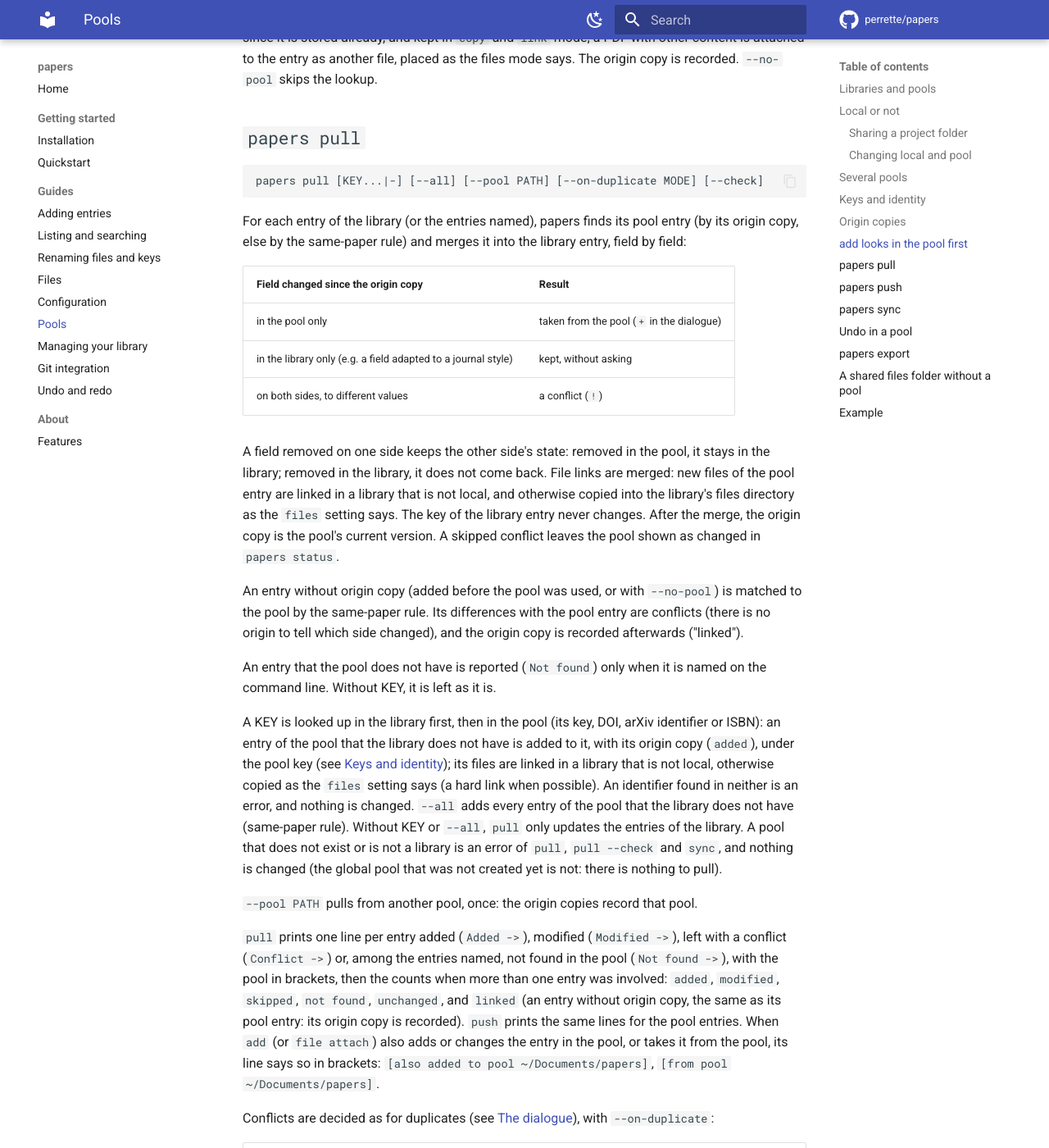
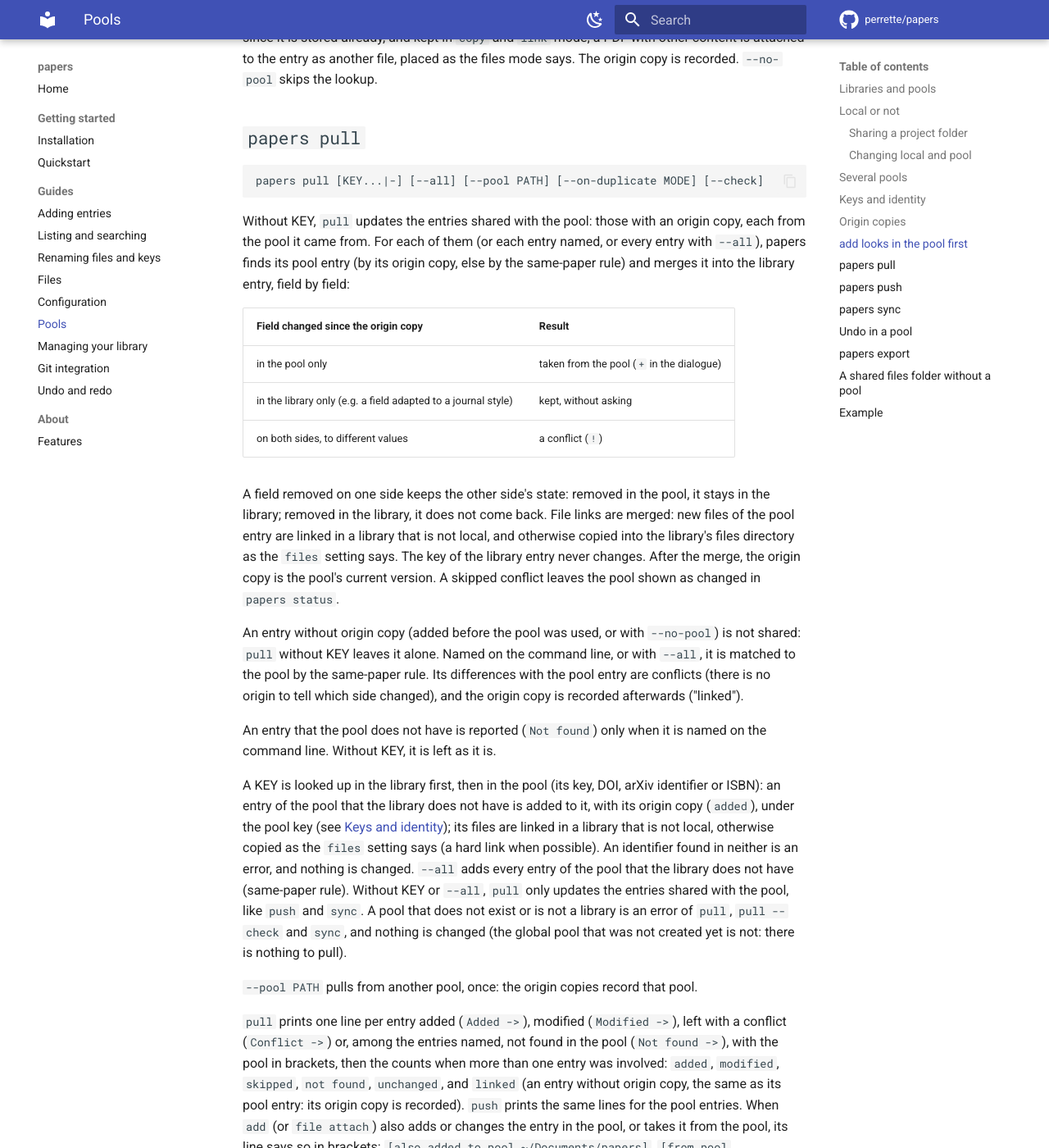
Before and after one commit to perrette/papers, an MkDocs documentation site: the page built from docs/pools.md, in a window 1280 px wide and 1400 px high, scrolled down 5495 px. Shown: the whole window at 82% size. Built offline with MkDocs 1.6.1 and Material for MkDocs 9.7.7, drawn with Linux system fonts in a browser that asks for light colours; comment, search, counter and statistics services are not loaded; the version menu is left out; some of the changed text lies outside the part shown.

Commit message:
pull: without KEY, only the entries shared with the pools, like push and sync
An entry without origin copy is matched to the pool by the same-paper rule
only when it is named or with --all. pull --check follows the same rule.

````diff
--- a/docs/pools.md
+++ b/docs/pools.md
@@ -39,8 +39,8 @@
 What a library does with its pool:
 
 - `papers add` looks in the pool first;
-- `papers pull` updates the entries of the library from the pool, and adds
-  entries of the pool to the library;
+- `papers pull` updates the entries shared with the pool, and adds the
+  entries of the pool named, or all of them with `--all`;
 - `papers push` updates the entries shared with the pool (those taken from
   it, or added to it before), and adds the entries named, or all of them
   with `--all`;
@@ -245,9 +245,11 @@
 papers pull [KEY...|-] [--all] [--pool PATH] [--on-duplicate MODE] [--check]
 ```
 
-For each entry of the library (or the entries named), papers finds its pool
-entry (by its origin copy, else by the same-paper rule) and merges it into
-the library entry, field by field:
+Without KEY, `pull` updates the entries shared with the pool: those with an
+origin copy, each from the pool it came from. For each of them (or each
+entry named, or every entry with `--all`), papers finds its pool entry (by
+its origin copy, else by the same-paper rule) and merges it into the library
+entry, field by field:
 
 | Field changed since the origin copy | Result |
 |---|---|
@@ -264,7 +266,9 @@
 A skipped conflict leaves the pool shown as changed in `papers status`.
 
 An entry without origin copy (added before the pool was used, or with
-`--no-pool`) is matched to the pool by the same-paper rule. Its differences
+`--no-pool`) is not shared: `pull` without KEY leaves it alone. Named on the
+command line, or with `--all`, it is matched to the pool by the same-paper
+rule. Its differences
 with the pool entry are conflicts (there is no origin to tell which side
 changed), and the origin copy is recorded afterwards ("linked").
 
@@ -279,7 +283,7 @@
 hard link when possible). An identifier found in neither is an error, and
 nothing is changed. `--all` adds every entry of the pool that the library
 does not have (same-paper rule). Without KEY or `--all`, `pull` only updates
-the entries of the library. A pool that does not exist or is not a library
+the entries shared with the pool, like `push` and `sync`. A pool that does not exist or is not a library
 is an error of `pull`, `pull --check` and `sync`, and nothing is changed
 (the global pool that was not created yet is not: there is nothing to
 pull).
@@ -314,7 +318,8 @@
 
 `papers pull --check` only reports: whether the pool changed since the last
 pull (a modification time check), and the entries whose pool version
-changed since their origin copy, with the fields. `papers status` shows the
+changed since their origin copy, with the fields (without KEY, the entries
+shared with the pool). `papers status` shows the
 first part too.
 
 ## `papers push`
````
Also changed, not shown: 4 other files.
